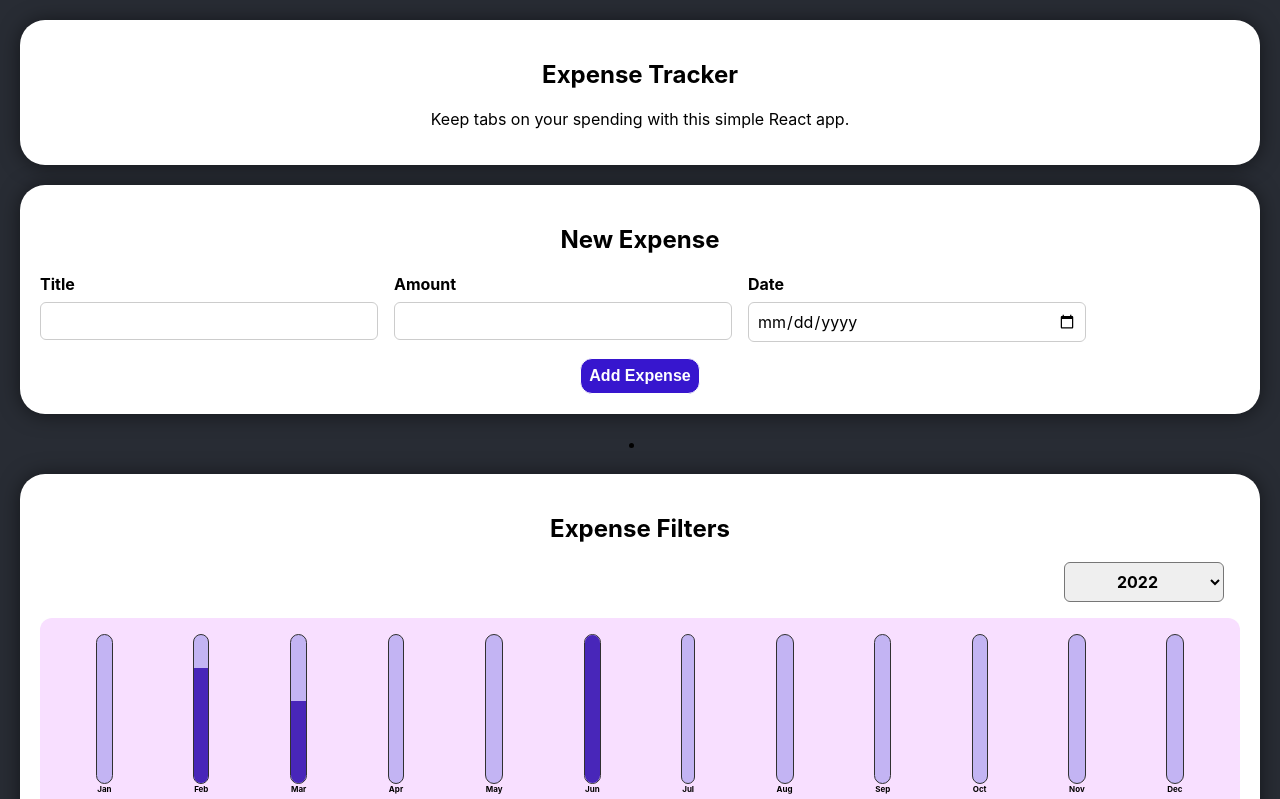
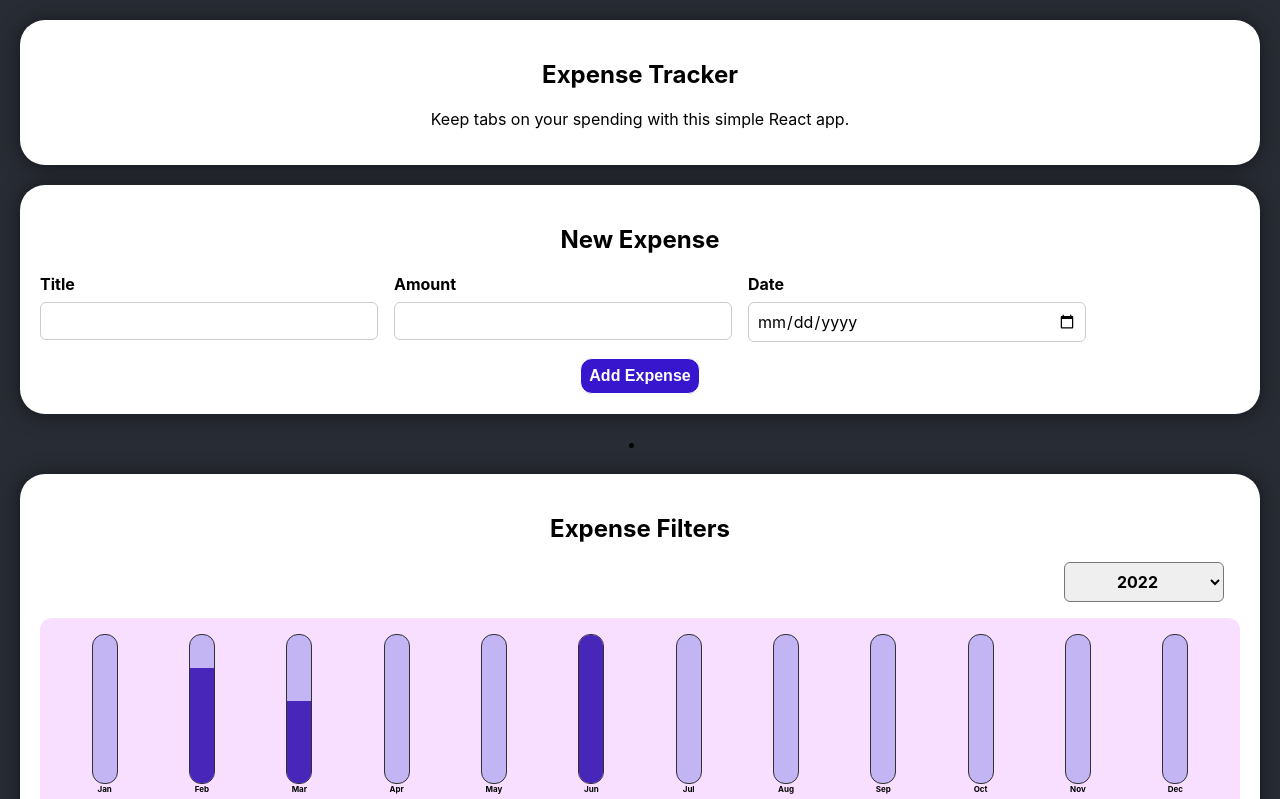
Before and after one commit to nlovell/react-expenses-tracker, a React (Create React App) app: page / in a window 1280 px wide. Shown: the top 799 px of the page. Built offline with nearby package versions, Linux system fonts and the light colour scheme.

Commit message:
Update ChartBar.css

```diff
--- a/src/components/Chart/ChartBar.css
+++ b/src/components/Chart/ChartBar.css
@@ -1,4 +1,5 @@
 .chart-bar {
+    width: 1.5em;
     height: 100%;
     display: flex;
     flex-direction: column;
```
